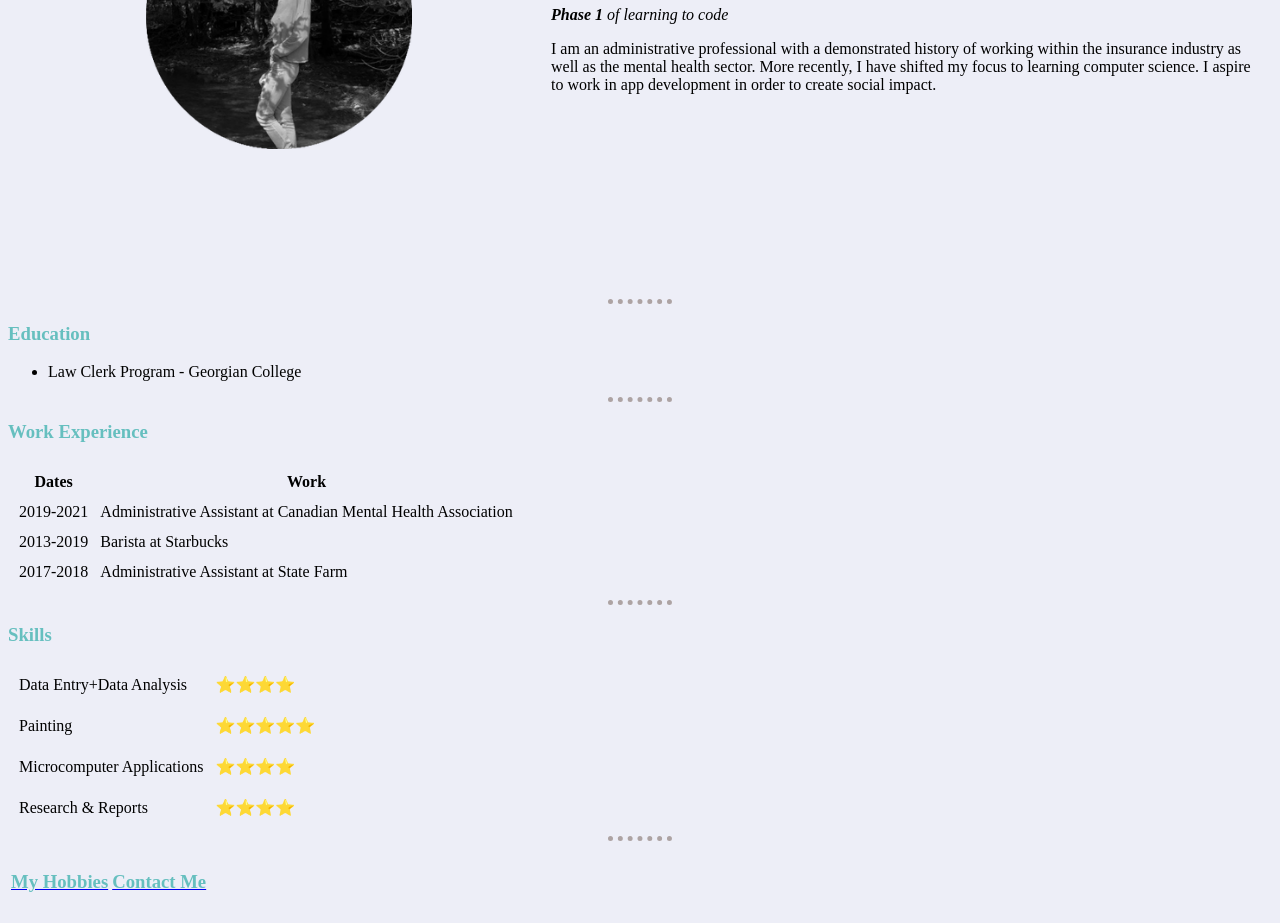
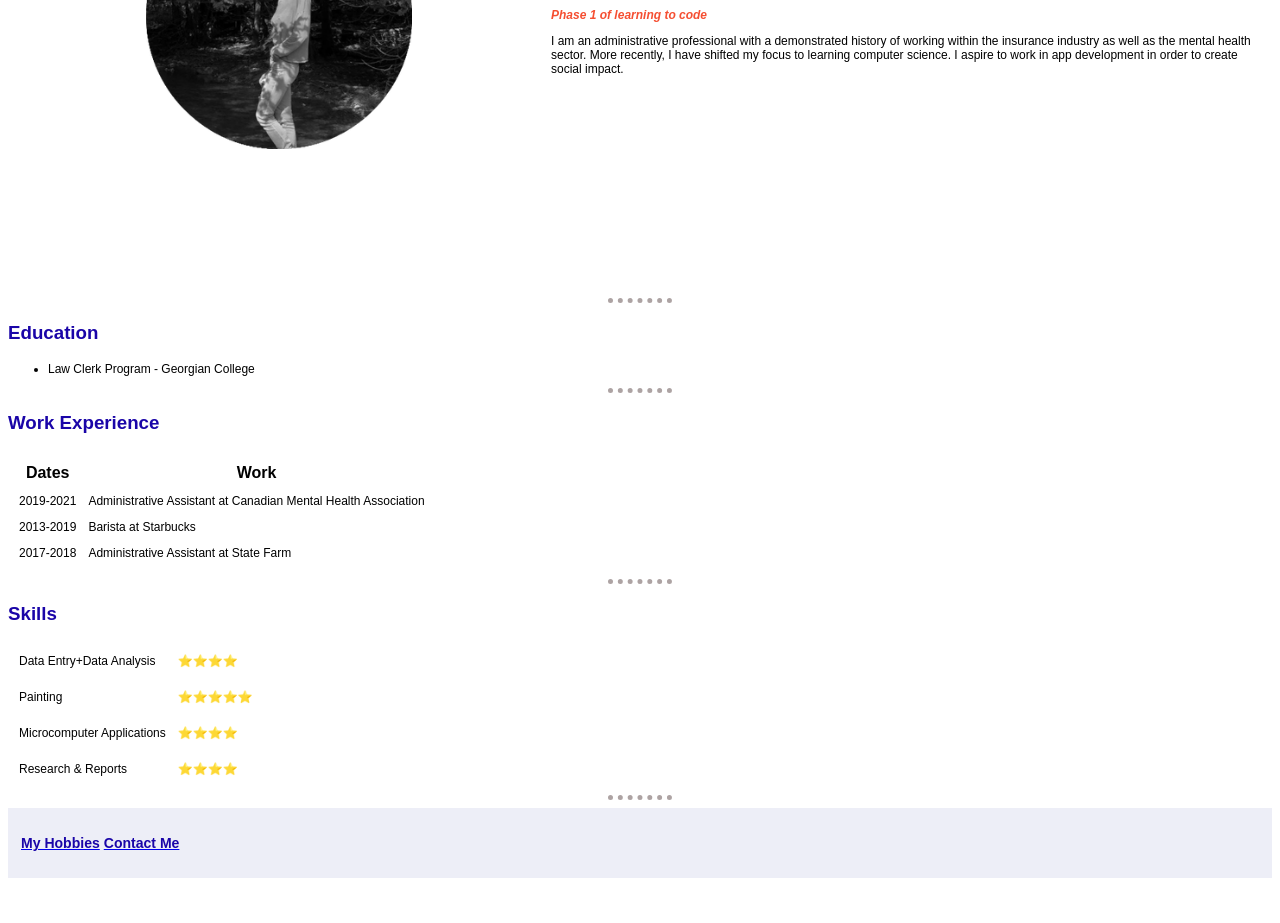
Before and after one commit to nikkiklein/cv, a plain HTML site: page index.html in a window 1280 px wide. Shown: the part 263-1186 px from the top of the page. After the commit the page ends 1149 px from the top, so only its background shows below. Drawn offline with Linux system fonts and the light colour scheme.

Commit message:
Color and font changes

```diff
--- a/css/styles.css
+++ b/css/styles.css
@@ -1,19 +1,55 @@
 body {
-    background-color:#EDEEF7;
+  background-color: white;
+  font-family: Arial, sans-serif;
 }
 
 hr {
   border-style: dotted none none;
   border-color: rgb(173, 163, 163);
   border-width: 5px;
-    width: 5%
-
+  width: 5%;
 }
 
 h1 {
-color: #66BFBF;
+  color: #11052c;
 }
 
 h3 {
-    color:#66BFBF;
+  color: #1a05a8;
 }
+
+p {
+  font-size: 12px;
+}
+
+.p1 {
+
+  color:rgb(245, 79, 50);
+  font-style: italic;
+  font-weight: bold;
+}
+
+ul {
+  font-size: 12px;
+}
+
+td {
+  font-size: 12px;
+}
+
+input {
+  width: 10%;
+  height: 20px;
+  margin: 8px 0;
+}
+
+label {
+  font-size: 12px;
+}
+
+footer {
+  background-color: #EDEEF7;
+  text-align: center;
+  padding: 10px;
+
+}
--- a/index.html
+++ b/index.html
@@ -18,7 +18,7 @@
         </td>
         <td>
           <h1>Nikki Klein</h1>
-          <p>
+          <p class="p1">
             <em><strong>Phase 1</strong> of learning to code</em>
           </p>
           <p>
@@ -92,7 +92,7 @@
     </table>
 
     <hr>
-
+<footer>
     <table>
       <tr>
         <td>
@@ -103,5 +103,6 @@
         </td>
       </tr>
     </table>
+  </footer>
   </body>
 </html>
```
Also changed, not shown: ContactMe.html (+1 -1 lines). Lines whose indentation alone changed are shown as unchanged.
